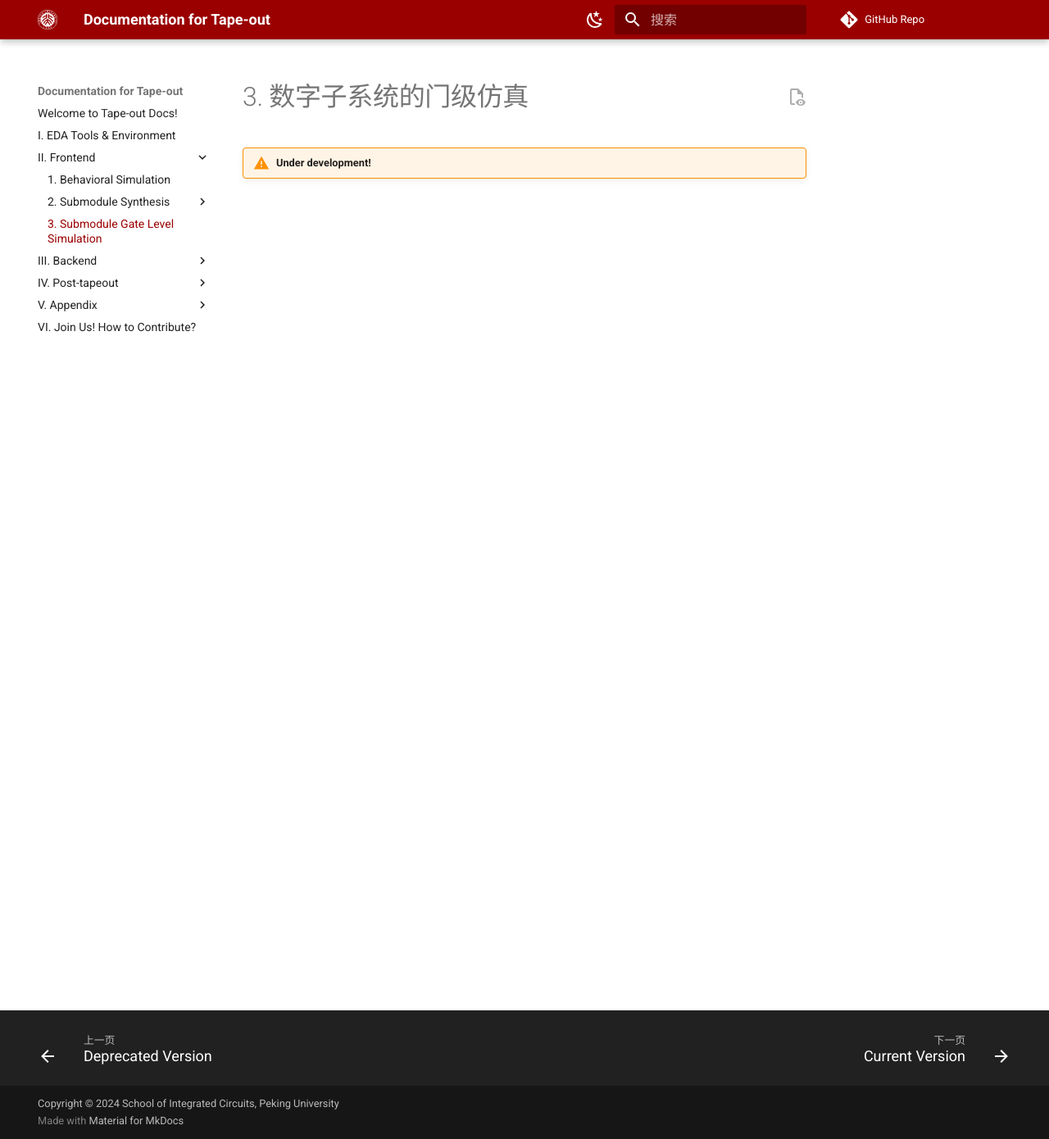
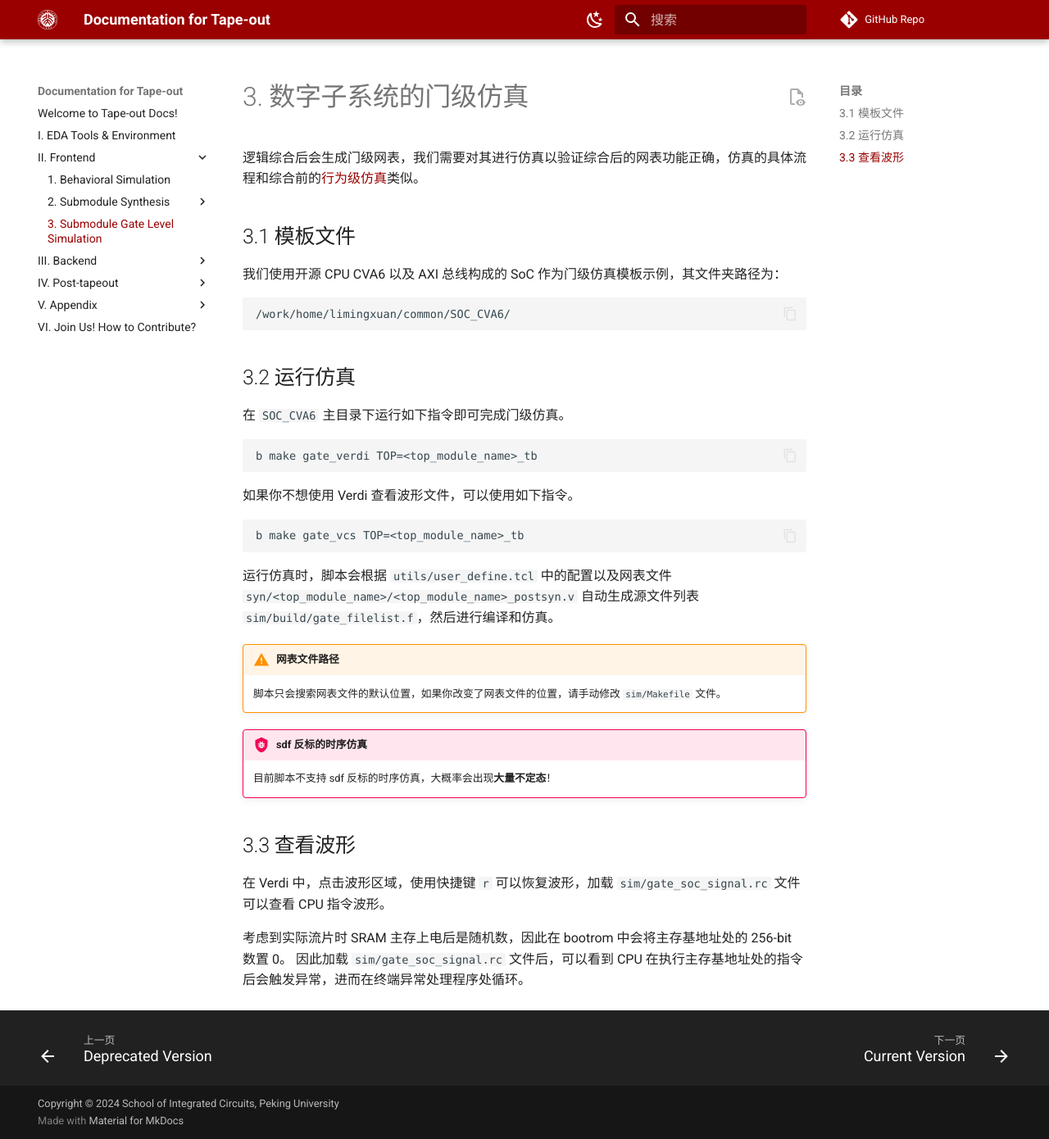
Before and after one commit to pku-pacific-lab-team/Tape-out_template_doc, an MkDocs documentation site: the page built from docs/3_submodule_gate_level_simulation.md, in a window 1280 px wide and 1390 px high. Shown: the whole window at 82% size. Built offline with MkDocs 1.6.1 and Material for MkDocs 9.7.7, drawn with Linux system fonts in a browser that asks for light colours; some web fonts are replaced; comment, search, counter and statistics services are not loaded.

Commit message:
Add gate_level_sim.md

````diff
--- a/docs/3_submodule_gate_level_simulation.md
+++ b/docs/3_submodule_gate_level_simulation.md
@@ -1,3 +1,40 @@
 # 3. 数字子系统的门级仿真
 
-!!! Warning "Under development!"
+逻辑综合后会生成门级网表，我们需要对其进行仿真以验证综合后的网表功能正确，仿真的具体流程和综合前的[行为级仿真](1_behavioral_simulation.md)类似。
+
+## 3.1 模板文件
+
+我们使用开源 CPU CVA6 以及 AXI 总线构成的 SoC 作为门级仿真模板示例，其文件夹路径为：
+
+```
+/work/home/limingxuan/common/SOC_CVA6/
+```
+
+## 3.2 运行仿真
+
+在 `SOC_CVA6` 主目录下运行如下指令即可完成门级仿真。
+
+```
+b make gate_verdi TOP=<top_module_name>_tb
+```
+
+如果你不想使用 Verdi 查看波形文件，可以使用如下指令。
+
+```
+b make gate_vcs TOP=<top_module_name>_tb
+```
+
+运行仿真时，脚本会根据 `utils/user_define.tcl` 中的配置以及网表文件 `syn/<top_module_name>/<top_module_name>_postsyn.v` 自动生成源文件列表 `sim/build/gate_filelist.f`，然后进行编译和仿真。
+
+!!! warning "网表文件路径"
+    脚本只会搜索网表文件的默认位置，如果你改变了网表文件的位置，请手动修改 `sim/Makefile` 文件。
+
+!!! bug "sdf 反标的时序仿真"
+    目前脚本不支持 sdf 反标的时序仿真，大概率会出现**大量不定态**！
+
+## 3.3 查看波形
+
+在 Verdi 中，点击波形区域，使用快捷键 `r` 可以恢复波形，加载 `sim/gate_soc_signal.rc` 文件可以查看 CPU 指令波形。
+
+考虑到实际流片时 SRAM 主存上电后是随机数，因此在 bootrom 中会将主存基地址处的 256-bit 数置 0。
+因此加载 `sim/gate_soc_signal.rc` 文件后，可以看到 CPU 在执行主存基地址处的指令后会触发异常，进而在终端异常处理程序处循环。
````
Also changed, not shown: docs/1_behavioral_simulation.md (+3 -3 lines).
